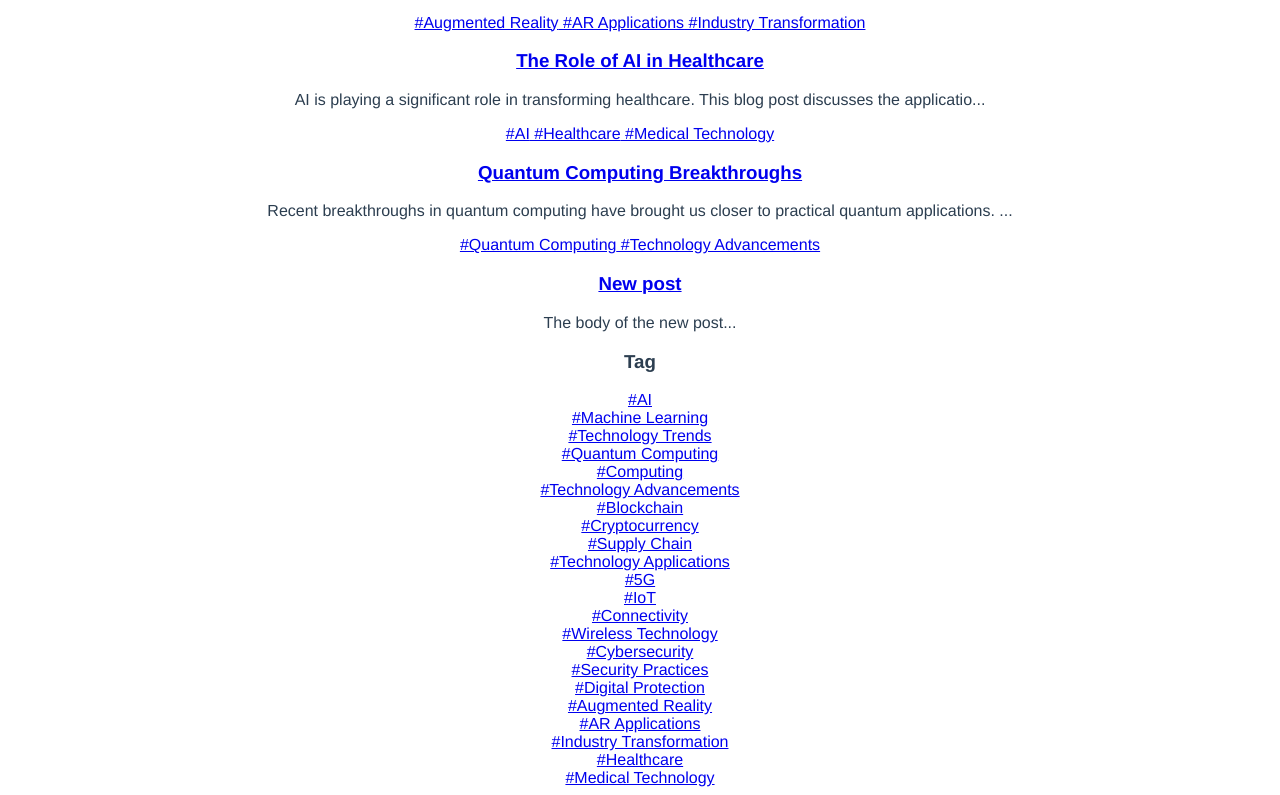
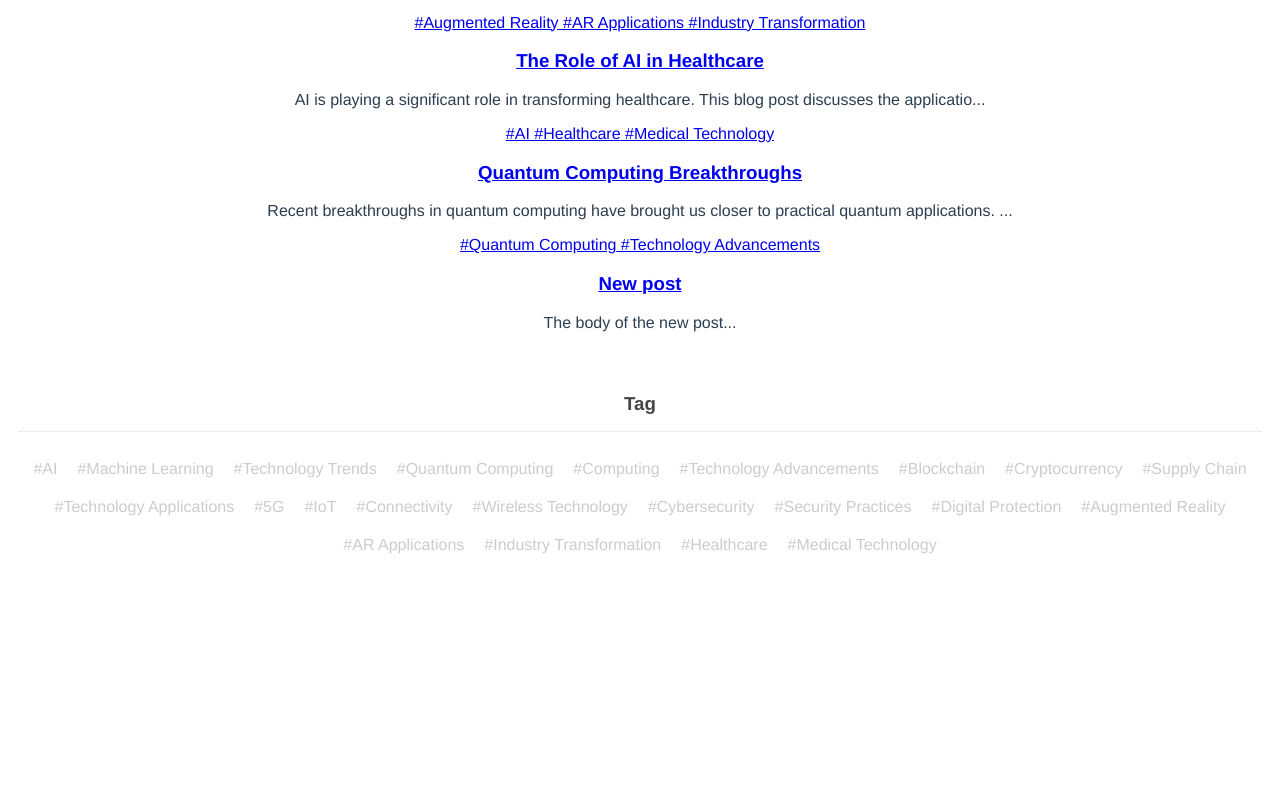
Before and after one commit to ouhoy/vue-curd-blog, a Vue app: page / in a window 1280 px wide. Shown: the part 795-1590 px from the top of the page. After the commit the page ends 1377 px from the top, so only its background shows below. Built offline with nearby package versions, Linux system fonts and the light colour scheme; data requests are answered from the project's data file.

Commit message:
Style tag cloud

```diff
--- a/src/components/TagClould.vue
+++ b/src/components/TagClould.vue
@@ -27,6 +27,25 @@ const {tags} = useTags(posts);
 
 </template>
 
-<style scoped>
-
+<style>
+  .tag-cloud {
+    padding: 10px;
+  }
+  .tag-cloud h3 {
+    border-bottom: 1px solid #eee;
+    padding: 16px 8px;
+    color: #444;
+  }
+  .tag-cloud div {
+    display: inline-block;
+    padding: 10px;
+  }
+  .tag-cloud a {
+    color: #ccc;
+    text-decoration: none;
+  }
+  .tag-cloud a.router-link-active {
+    color: #ff8800;
+    font-weight: bold;
+  }
 </style>
--- a/src/views/Tag.vue
+++ b/src/views/Tag.vue
@@ -5,6 +5,7 @@ import getPosts from "@/composables/getPosts";
 import {computed, onMounted, onUpdated, ref} from "vue";
 import PostList from "@/components/PostList.vue";
 import {useRoute} from "vue-router";
+import TagClould from "@/components/TagClould.vue";
 
 const route = useRoute()
 const tag = route.params.tag;
@@ -24,6 +25,7 @@ onUpdated(() => {
   <div v-if="error"><p>{{ error }}</p></div>
   <div v-if="postsWithTag.length">
     <PostList :posts="postsWithTag"/>
+    <TagClould :posts="posts"/>
   </div>
   <div v-else>
     <Spinner/>
```
